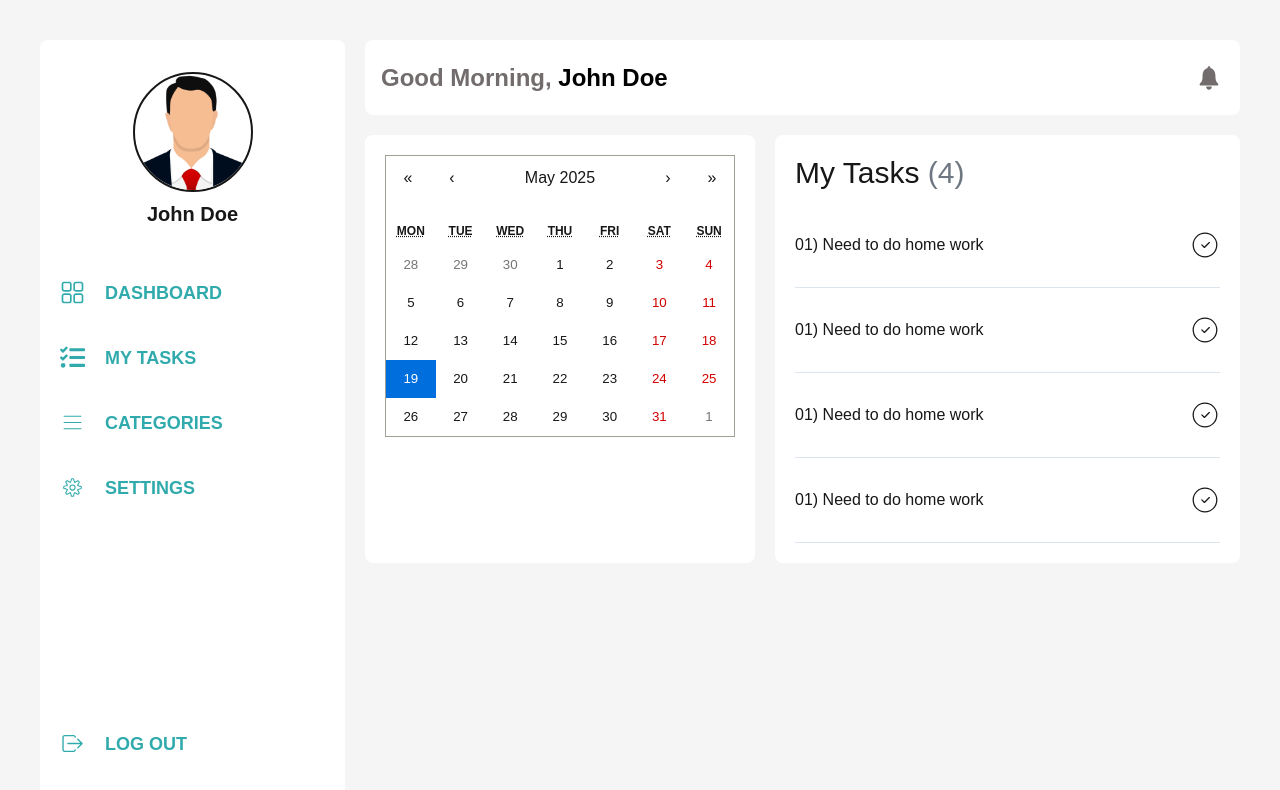
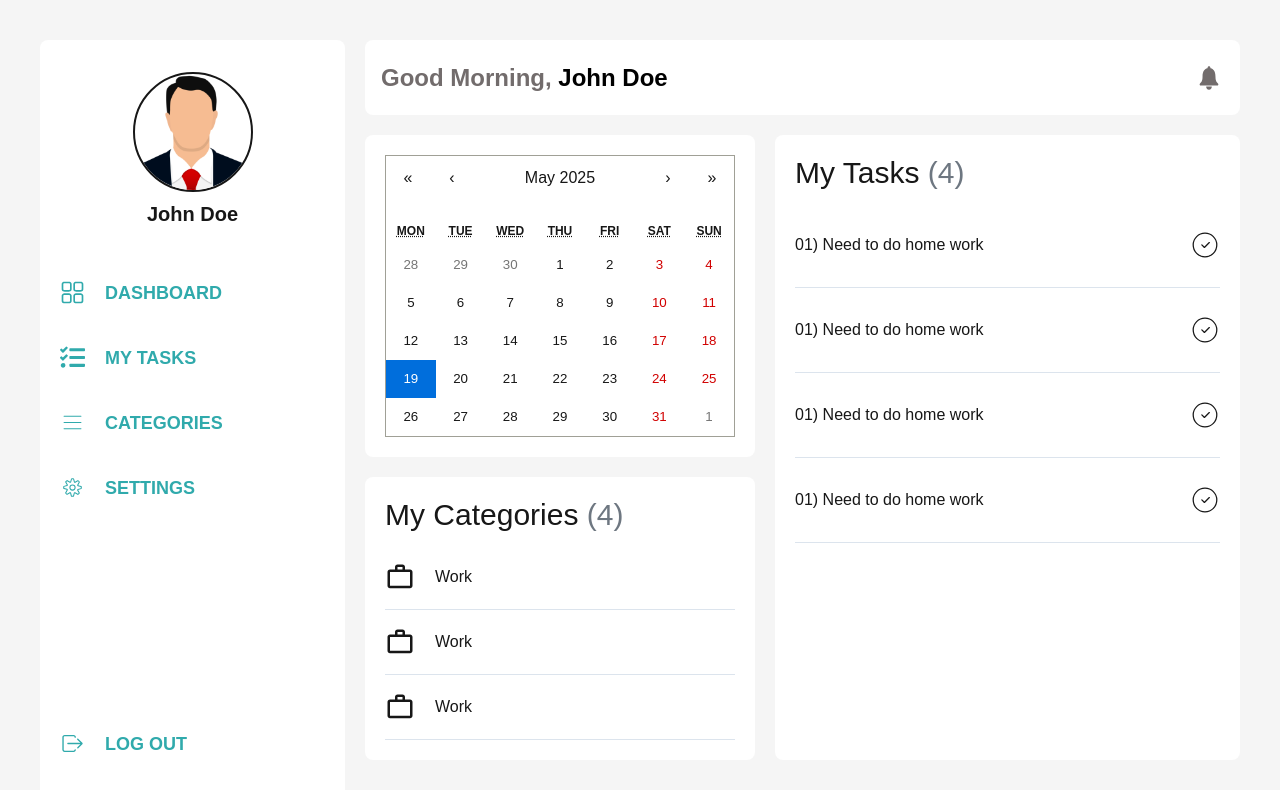
Before and after one commit to lahiruyasas7/Personal-Task-Manger-FE, a Next.js app: page / in a window 1280 px wide. Shown: the top 790 px of the page. Built offline with nearby package versions, Linux system fonts and the light colour scheme.

Commit message:
added MyCategory Component

```diff
--- a/src/app/page.tsx
+++ b/src/app/page.tsx
@@ -1,12 +1,17 @@
 import Image from "next/image";
 import CalenderComponent from "./components/Home/CalenderComponent";
 import MyTasksComponent from "./components/Home/MyTasksComponent";
+import MyCategories from "./components/Home/MyCategories";
 
 export default function Home() {
   return (
     <div className="flex gap-5">
-      <CalenderComponent/>
-      <MyTasksComponent/>
+      <div className="flex flex-col">
+        <CalenderComponent />
+        <MyCategories />
+      </div>
+
+      <MyTasksComponent />
     </div>
     // <div className="grid grid-rows-[20px_1fr_20px] items-center justify-items-center min-h-screen p-8 pb-20 gap-16 sm:p-20 font-[family-name:var(--font-geist-sans)]">
     // </div>
```
